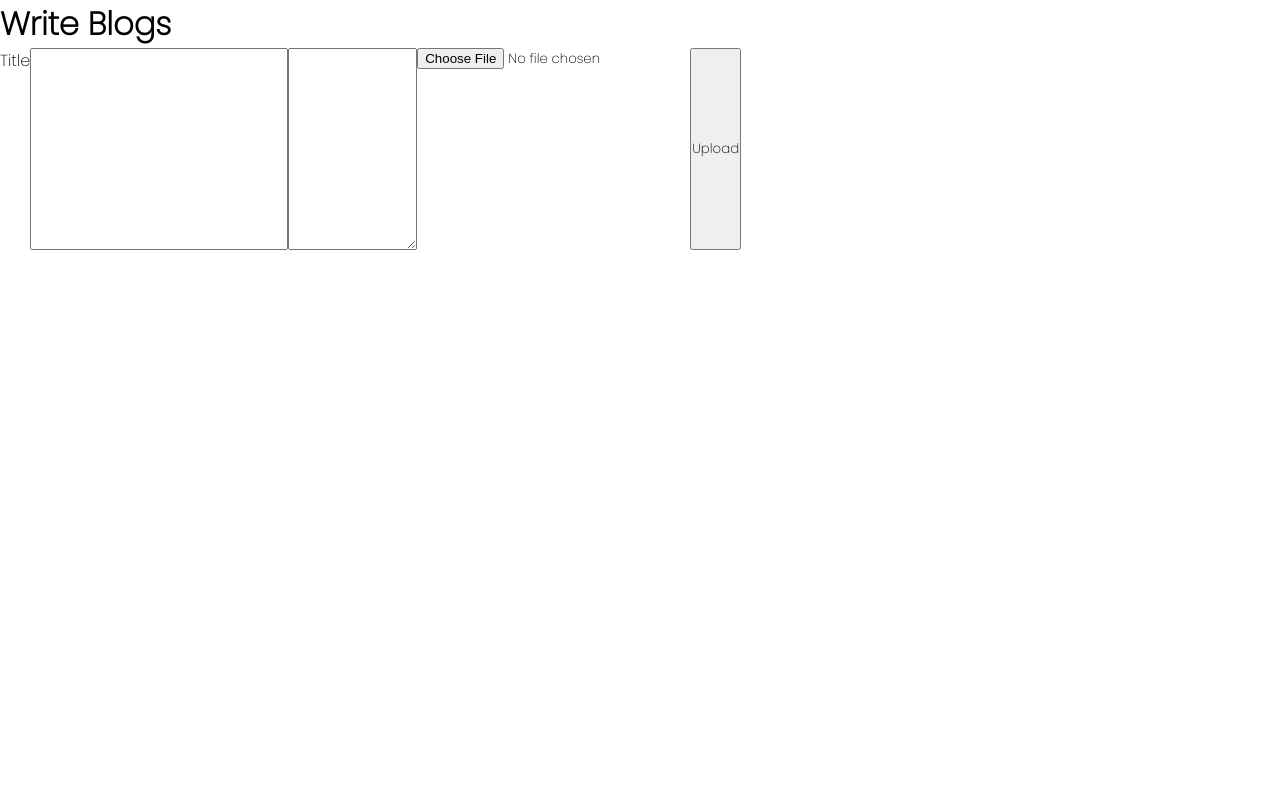
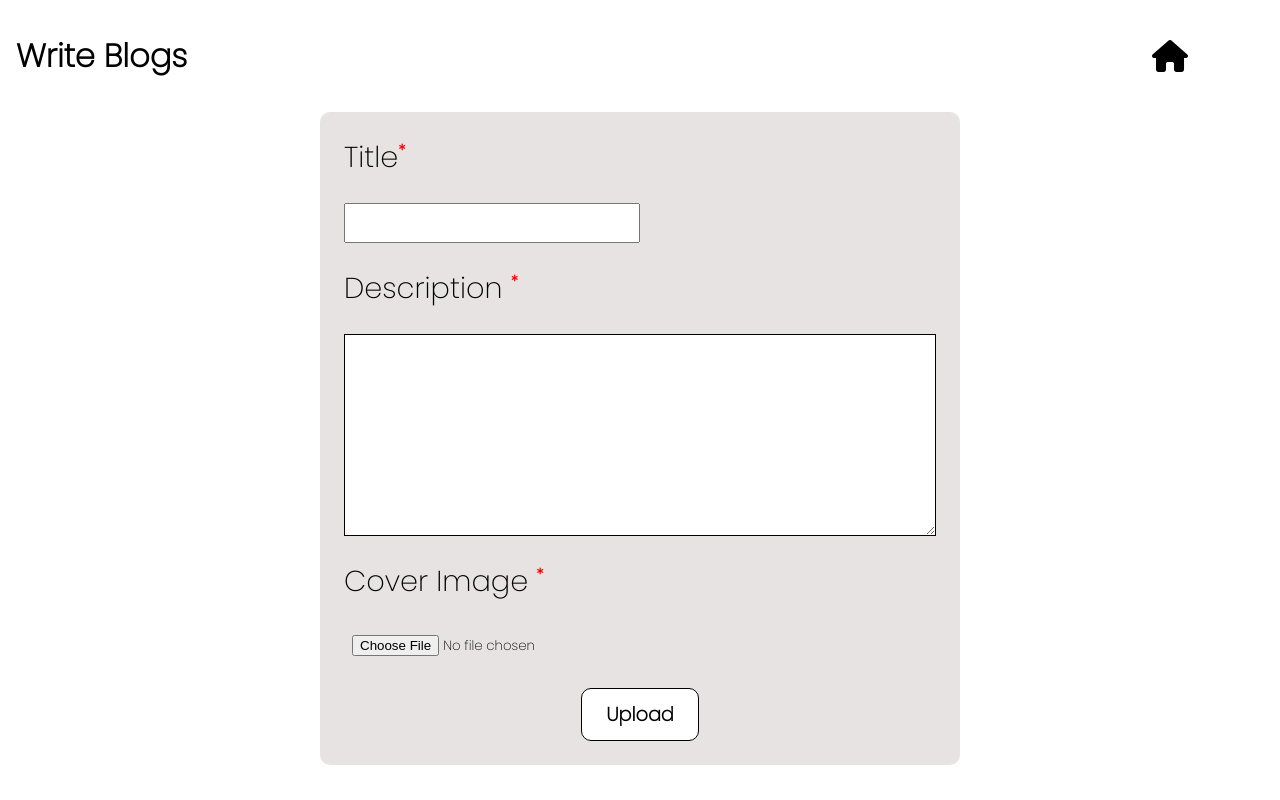
Before and after one commit to Hrushikesh41/CodeBlogs, a React (Vite) app in the folder client/: page /write in a window 1280 px wide. Built offline with nearby package versions, Linux system fonts and the light colour scheme; no server answers; sample sign-in values are in the browser's storage.

Commit message:
Created Design for Add Blog Page

```diff
--- a/client/src/pages/AddBlogs/AddBlogs.css
+++ b/client/src/pages/AddBlogs/AddBlogs.css
@@ -20,6 +20,69 @@
     transition: 0.5s
 }
 
-form {
-    display:flex;
+.home{
+    display: flex;
+    flex-direction: row;
+    margin: 1rem 0 1rem 0;
 }
+
+.home h1{
+    width: 90%;
+    padding: 1rem;
+}
+
+.home i{
+    margin-top: 1.5rem;
+    cursor: pointer;
+}
+
+.addBlog{
+    display: flex;
+    width: 100vw;
+    justify-content:center;
+}
+
+.addBlog form{
+    display: flex;
+    flex-direction: column;
+    gap: 1.5rem;
+    width: 50%;
+    font-size: 1.8rem;
+    background-color: rgb(231 227 227);
+    padding: 1.5rem;
+    border-radius: 10px;
+}
+
+.addBlog form input{
+    padding: 0.5rem;
+    width: 50%;
+    outline: none;
+}
+
+.addBlog form textarea{
+    outline: none;
+    border: 1px solid black;
+}
+
+input:nth-child(odd){
+    border: 1px solid black;
+    font-size: 1.5rem;
+}
+
+.addBlog form label sup{
+    font-size: 1rem;
+    color: red;
+    font-weight: bold;
+}
+
+.addBlog form button{
+    width: 20%;
+    margin: 0 auto;
+    padding: 0.7rem;
+    font-size: 1.2rem;
+    cursor: pointer;
+    background-color: white;
+    border: 1px solid black;
+    border-radius: 10px;
+    font-weight: bold;
+}
--- a/client/src/pages/AddBlogs/AddBlogs.jsx
+++ b/client/src/pages/AddBlogs/AddBlogs.jsx
@@ -18,13 +18,13 @@ const AddBlogs = () => {
 
     const navigate = useNavigate();
 
-    useEffect(()=>{
+    useEffect(() => {
         token = localStorage.getItem("token");
-        !token ? navigate("/login", {replace : true}) : id = localStorage.getItem("ID");
+        !token ? navigate("/login", { replace: true }) : id = localStorage.getItem("ID");
     })
 
-    const handleChange = (e)=>{
-        setBlogDetails({...blogDetails, [e.target.name] : e.target.value})
+    const handleChange = (e) => {
+        setBlogDetails({ ...blogDetails, [e.target.name]: e.target.value })
     }
 
     const handleUpload = async (e) => {
@@ -53,7 +53,7 @@ const AddBlogs = () => {
             () => {
                 try {
                     getDownloadURL(upload.snapshot.ref).then((downloadURL) => {
-                        setBlogDetails((prev)=> {return {...prev, imageURL:downloadURL}})
+                        setBlogDetails((prev) => { return { ...prev, imageURL: downloadURL } })
                         // blogDetails.imageURL !== "" && uploadBlog();
                         return downloadURL !== null ? Promise.resolve(downloadURL) : Promise.reject(false)
                     }).then((value) => {
@@ -67,14 +67,11 @@ const AddBlogs = () => {
                 }
             },
         )
-
-
-
     }
 
     // console.log(blogDetails.imageURL);
 
-    const uploadBlog = (imageUrl)=>{
+    const uploadBlog = (imageUrl) => {
 
 
 
@@ -82,54 +79,60 @@ const AddBlogs = () => {
         const imageURL = imageUrl;
         const blog = blogDetails.blog;
         const slug = slugify(title, {
-            lower :true
+            lower: true
         })
 
 
         console.log(imageURL);
 
         fetch("http://localhost:3000/addblog", {
-            method : "POST",
-            headers:{
-                "Content-Type" : "application/json"
+            method: "POST",
+            headers: {
+                "Content-Type": "application/json"
             },
-            body:JSON.stringify({
+            body: JSON.stringify({
                 title, imageURL, blog, slug, id
             })
         }).then((res) => {
             console.log(res.status)
-            if(res.status===200){
-                navigate("/", {replace:true})
+            if (res.status === 200) {
+                navigate("/", { replace: true })
 
-            }else if(res.status===404){
+            } else if (res.status === 404) {
                 alert("Please Enter title and Blog Content")
-            }else{
+            } else {
                 alert("Something Went Wrong")
             }
             return res.json()
         }).then((data) => {
             console.log(data)
         })
-
         // const result =  res.json;
         // const status = res.status;
         // console.log(status)
+    }
 
-
+    const handleRedirect = () => {
+        navigate("/", { replace: true })
     }
 
     return (
         <>
+            <div className="home">
                 <h1>Write Blogs</h1>
+                <i class="fa fa-2x fa-home" onClick={handleRedirect}></i>
+            </div>
 
+            <div className="addBlog">
                 <form onSubmit={handleUpload}>
 
-                <label htmlFor="title">Title</label>
+                    <label htmlFor="title">Title<sup>*</sup></label>
                     <input
                         type="text"
                         onChange={handleChange}
                         name="title"
                     />
+                    <label htmlFor="desc">Description <sup>*</sup></label>
 
                     <textarea
                         rows="10"
@@ -138,6 +141,7 @@ const AddBlogs = () => {
                         onChange={handleChange}
                     ></textarea>
 
+                     <label htmlFor="image">Cover Image  <sup>*</sup></label>
                     <input
                         type="file"
                         accept="image/*"
@@ -145,6 +149,7 @@ const AddBlogs = () => {
 
                     <button>Upload</button>
                 </form>
+            </div>
 
             {progress === 0 ? null : (
                 <div className="upload_bar">
```
Lines whose indentation alone changed are shown as unchanged.
